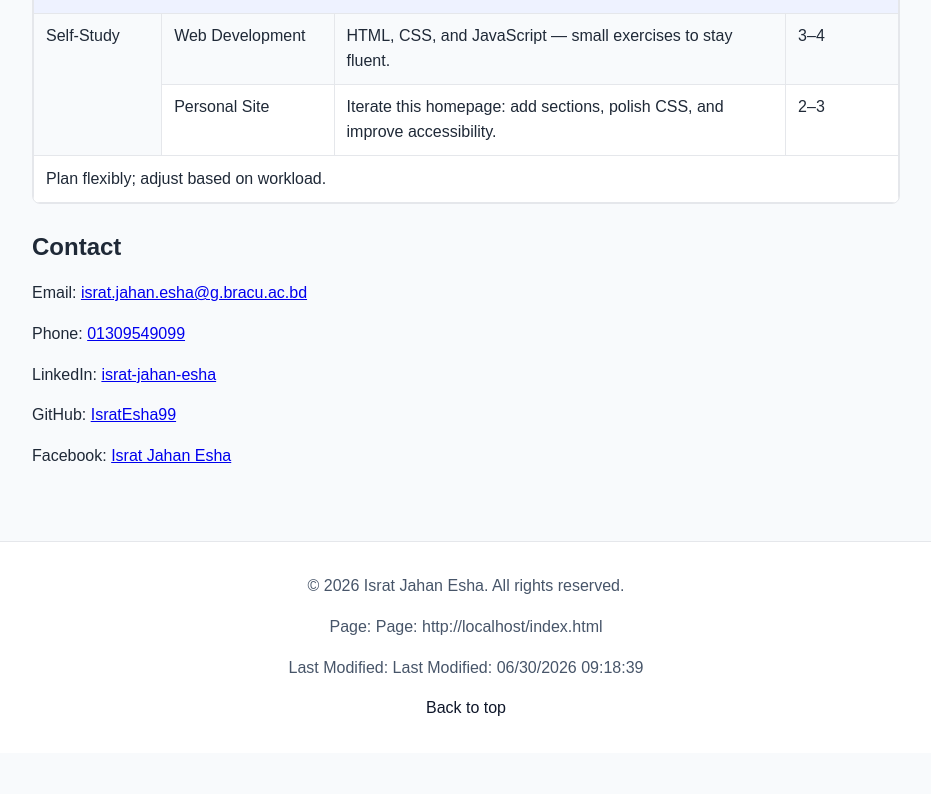
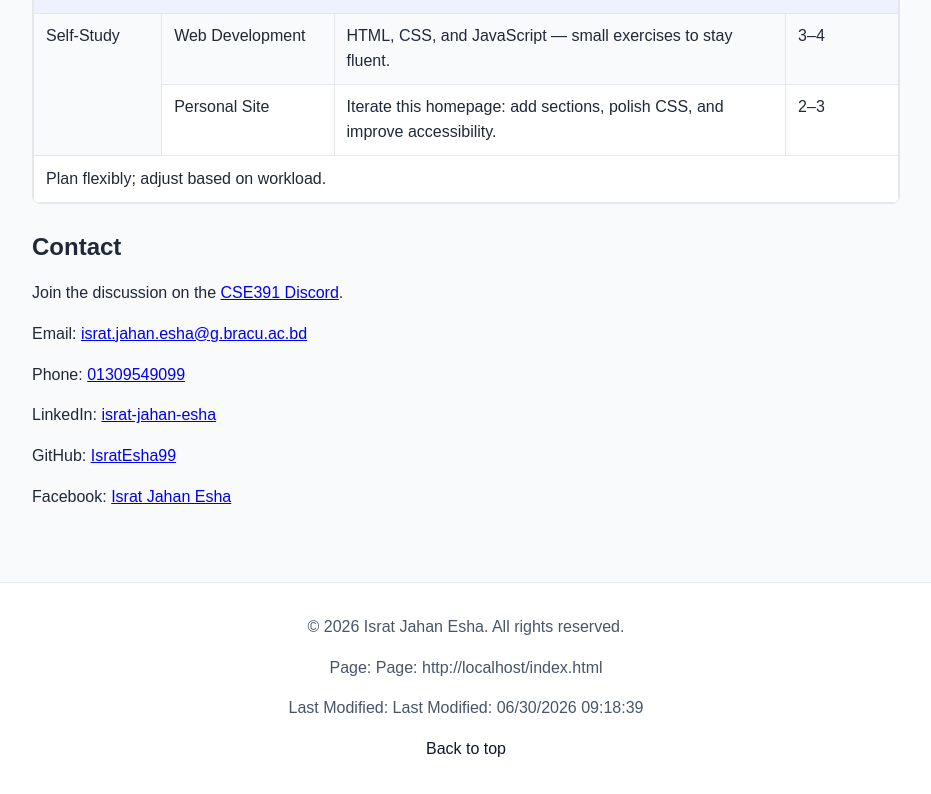
Before and after one commit to IsratEsha99/Israt-Jahan-Esha_portfolio, a plain HTML site: page index.html in a window 1280 px wide. Shown: the part 1723-2517 px from the top of the page, without its empty margins (174-1105 px from the left). Before the commit the page ends 2476 px from the top, so only its background shows below. Drawn offline with Linux system fonts and the light colour scheme.

Commit message:
Add contact information and links to index.html

```diff
--- a/index.html
+++ b/index.html
@@ -188,6 +188,7 @@
 
       <div id="contact" class="section">
         <h2>Contact</h2>
+        <p>Join the discussion on the <a href="https://discord.gg/" target="_blank">CSE391 Discord</a>.</p>
         <p>Email: <a href="mailto:israt.jahan.esha@g.bracu.ac.bd">israt.jahan.esha@g.bracu.ac.bd</a></p>
         <p>Phone: <a href="tel:+8801309549099">01309549099</a></p>
         <p>LinkedIn: <a href="https://www.linkedin.com/in/israt-jahan-esha-a905123a9">israt-jahan-esha</a></p>
```
